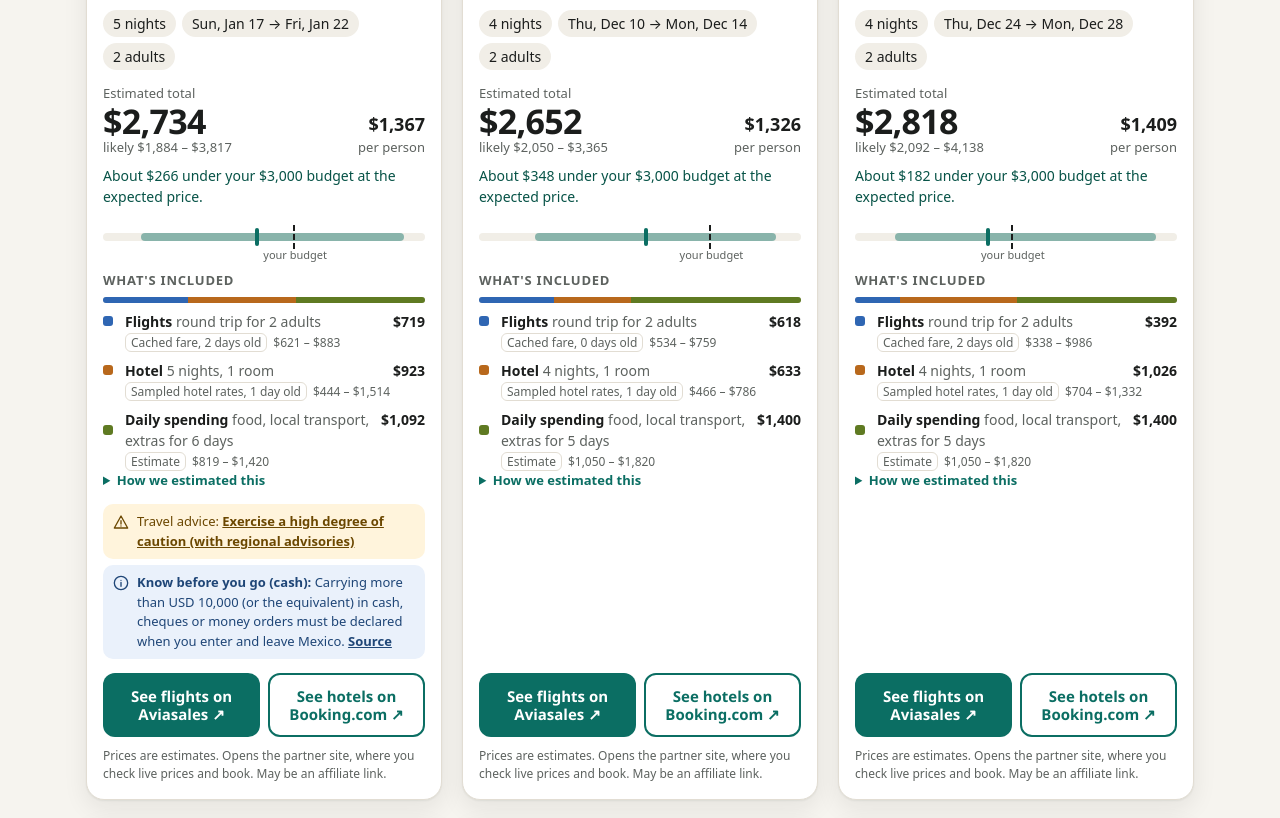
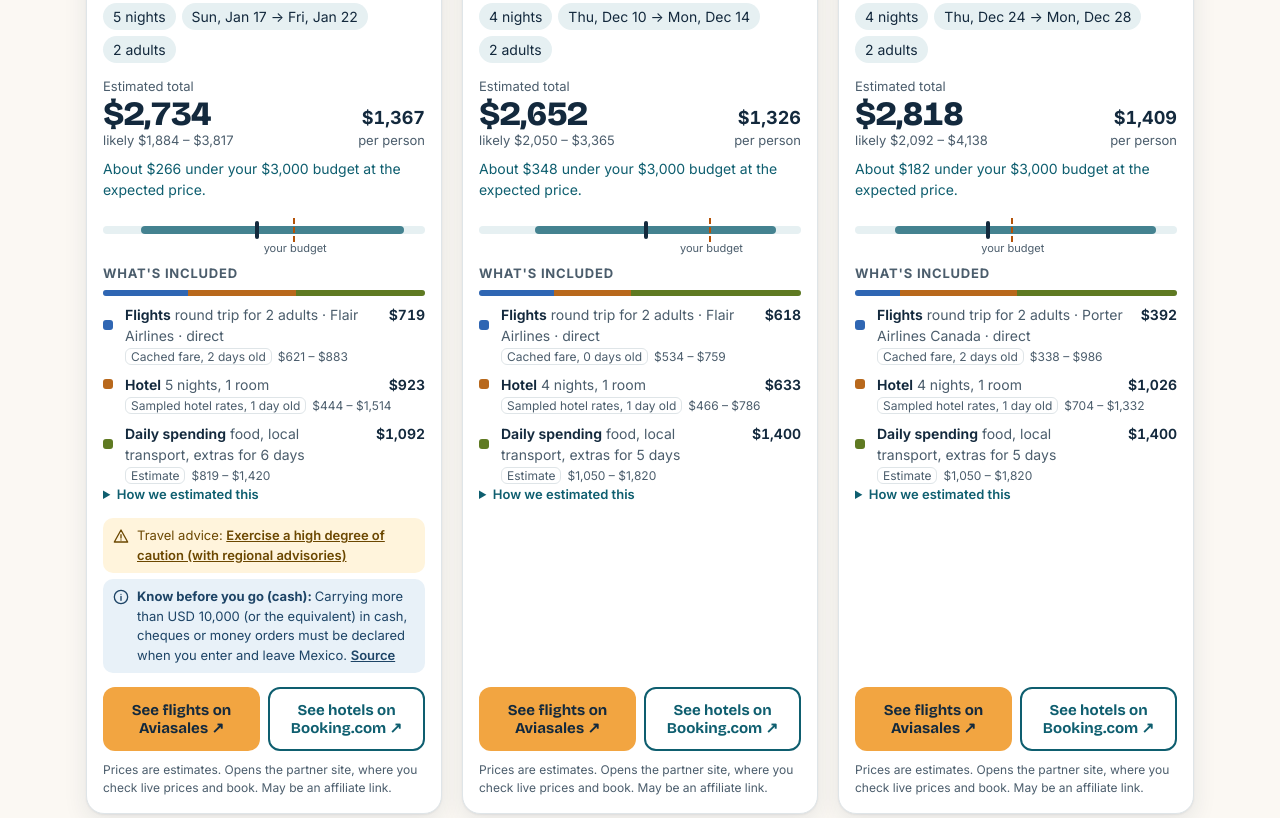
Before and after one commit to Bahafin/budget-trip-finder, a plain HTML site: page site/index.html in a window 1280 px wide. Shown: the part 905-1723 px from the top of the page. Drawn offline with nearby package versions, Linux system fonts and the light colour scheme; grey boxes are pictures that could not be loaded.

Commit message:
Use hotelLinkFor, show airline and stops, apply the brand look brief
Hotel button uses engine's hotelLinkFor() and names the partner (Klook or
Booking.com); both partner links are rel="noopener sponsored". The Flights
row shows the airline and direct/stops. Colours and type follow
docs/brand/name-and-brand.md section 5 (lake, sun CTA with ink text,
paper, mist; Bricolage Grotesque + Inter). Screenshots refreshed.

Co-Authored-By: Claude Opus 5.5 <noreply@anthropic.com>

```diff
--- a/site/index.html
+++ b/site/index.html
@@ -8,31 +8,37 @@
 <meta name="color-scheme" content="light dark">
 <title>Budget Trip Finder</title>
 <link rel="preconnect" href="https://thumb.wikimedia.org">
+<link rel="preconnect" href="https://fonts.googleapis.com">
+<link rel="preconnect" href="https://fonts.gstatic.com" crossorigin>
+<link rel="stylesheet" href="https://fonts.googleapis.com/css2?family=Bricolage+Grotesque:opsz,wght@12..96,600..800&family=Inter:wght@400..700&display=swap">
 <style>
-  /* ---- Brand tokens: swap these to rebrand. ---- */
+  /* ---- Brand tokens: swap these to rebrand (palette and type from docs/brand/name-and-brand.md, section 5). ---- */
   :root {
-    --brand-name: "Budget Trip Finder";
-    --brand: #0b6e63;        /* primary: buttons, links, "fits" */
-    --brand-strong: #08564d;
+    --lake: #0E5E6F; --sun: #F2A541; --sun-deep: #B45309; --paper: #FBF8F3; --mist: #E6F0F2; --night: #13293D;
+    --brand: var(--lake);    /* links, secondary buttons, range band */
+    --brand-strong: #0a4855;
     --on-brand: #ffffff;
-    --sun: #f4a03a;          /* warm accent */
-    --font-display: ui-rounded, "SF Pro Rounded", "Segoe UI Variable Display", "Segoe UI", system-ui, sans-serif;
-    --font-body: system-ui, -apple-system, "Segoe UI", Roboto, sans-serif;
+    --cta: var(--sun); --cta-hover: #e8952a; --on-cta: var(--night);   /* the one call to action: always ink text on sun */
+    --font-display: "Bricolage Grotesque", system-ui, sans-serif;
+    --font-body: "Inter", system-ui, -apple-system, "Segoe UI", sans-serif;
 
-    --bg: #f6f4ef; --surface: #ffffff; --surface-2: #f1eee7; --ink: #1b1d1c; --muted: #5d625f; --line: #e2ddd3;
+    --bg: var(--paper); --surface: #ffffff; --surface-2: var(--mist); --ink: var(--night); --muted: #4b5d6c; --line: #dfe5e8;
+    --tick: var(--night);
     --flights: #2f66b3; --lodging: #b8681c; --daily: #5f7a22;
-    --fit-bg: #dff3ec; --fit-ink: #075347; --stretch-bg: #fdecd2; --stretch-ink: #7a4300;
-    --warn-bg: #fff4dc; --warn-ink: #6b4700; --info-bg: #eaf1fb; --info-ink: #1f4677;
-    --shadow: 0 1px 2px rgb(20 30 25 / 6%), 0 8px 24px rgb(20 30 25 / 8%);
+    --fit-bg: var(--sun); --fit-ink: var(--night); --stretch-bg: #fbe3c6; --stretch-ink: #8a3f06;
+    --under-ink: var(--lake); --over-ink: var(--sun-deep);
+    --warn-bg: #fff4dc; --warn-ink: #6b4700; --info-bg: #e8f1f8; --info-ink: #1d4466;
+    --shadow: 0 1px 2px rgb(19 41 61 / 6%), 0 8px 24px rgb(19 41 61 / 9%);
     --radius: 18px;
   }
   @media (prefers-color-scheme: dark) {
     :root {
-      --brand: #4cc4b0; --brand-strong: #7bd9c9; --on-brand: #06231f; --sun: #f6b25e;
-      --bg: #121514; --surface: #1b1f1e; --surface-2: #232827; --ink: #ecefed; --muted: #a3aaa7; --line: #303735;
-      --flights: #7fa8e8; --lodging: #e5a465; --daily: #a8c464;
-      --fit-bg: #133a33; --fit-ink: #9fe6d6; --stretch-bg: #3b2a12; --stretch-ink: #f6c98a;
-      --warn-bg: #362b13; --warn-ink: #f2d38c; --info-bg: #172638; --info-ink: #b5cdf0;
+      --brand: #6cc3d3; --brand-strong: #9ad8e3; --on-brand: var(--night); --cta-hover: #f6b964;
+      --bg: var(--night); --surface: #1a3349; --surface-2: #233f58; --ink: #f1efe9; --muted: #b3c2cf; --line: #2e4b65;
+      --tick: #f1efe9;
+      --flights: #86aef0; --lodging: #eaa765; --daily: #a8c464;
+      --stretch-bg: #4a3214; --stretch-ink: #f8cf98; --under-ink: #8fd6e2; --over-ink: #f6b56a;
+      --warn-bg: #3a2f17; --warn-ink: #f2d38c; --info-bg: #1d3a55; --info-ink: #bcd6ee;
       --shadow: 0 1px 2px rgb(0 0 0 / 40%), 0 8px 24px rgb(0 0 0 / 30%);
     }
   }
@@ -41,7 +47,7 @@
   html { -webkit-text-size-adjust: 100%; }
   body { margin: 0; background: var(--bg); color: var(--ink); font: 16px/1.5 var(--font-body); }
   a { color: var(--brand); }
-  :focus-visible { outline: 3px solid var(--sun); outline-offset: 2px; border-radius: 6px; }
+  :focus-visible { outline: 3px solid var(--sun); outline-offset: 2px; box-shadow: 0 0 0 2px var(--night); border-radius: 6px; }
   .wrap { max-width: 1140px; margin: 0 auto; padding: 0 16px; }
   .sr-only { position: absolute; width: 1px; height: 1px; overflow: hidden; clip: rect(0 0 0 0); white-space: nowrap; }
 
@@ -59,7 +65,7 @@
   .hero-copy { padding: 48px 0 124px; max-width: 720px; }
   .eyebrow { font-weight: 600; font-size: 14px; letter-spacing: .06em; text-transform: uppercase; opacity: .92; margin: 0 0 10px; }
   h1 { font: 800 clamp(34px, 7vw, 60px)/1.05 var(--font-display); letter-spacing: -0.02em; margin: 0 0 14px; text-shadow: 0 2px 18px rgb(0 0 0 / 30%); }
-  h1 .amt { color: #ffd38f; white-space: nowrap; }
+  h1 .amt { color: var(--sun); white-space: nowrap; }
   .hero-sub { font-size: clamp(16px, 2.4vw, 19px); margin: 0; max-width: 560px; text-shadow: 0 1px 10px rgb(0 0 0 / 35%); }
   .hero-credit { position: absolute; right: 16px; left: 16px; bottom: 92px; margin: 0; text-align: right; font-size: 11px; color: rgb(255 255 255 / 85%); }
   .hero-credit a { color: inherit; }
@@ -78,9 +84,9 @@
                   border-radius: 12px; padding: 11px 12px; min-width: 0; width: 100%; }
   .money input { font: 700 24px var(--font-display); padding: 10px 12px 10px 34px; }
   input:focus, select:focus { border-color: var(--brand); }
-  .go { grid-column: 1 / -1; font: 700 17px var(--font-display); background: var(--brand); color: var(--on-brand); border: 0;
+  .go { grid-column: 1 / -1; font: 700 17px var(--font-display); background: var(--cta); color: var(--on-cta); border: 0;
         border-radius: 12px; padding: 14px 18px; cursor: pointer; }
-  .go:hover { background: var(--brand-strong); }
+  .go:hover { background: var(--cta-hover); }
   @media (min-width: 760px) {
     form { grid-template-columns: 1.6fr repeat(5, minmax(0, 1fr)) auto; align-items: end; padding: 18px; }
     form > .field, form > .field.wide, .field.budget { grid-column: auto; }
@@ -120,14 +126,13 @@
   .price .pp { text-align: right; font-size: 14px; }
   .price .pp b { font-size: 18px; font-variant-numeric: tabular-nums; }
   .left { font-size: 14px; margin-top: -6px; }
-  .left.within { color: var(--fit-ink); } .left.stretch { color: var(--stretch-ink); }
-  @media (prefers-color-scheme: dark) { .left.within { color: var(--brand); } }
+  .left.within { color: var(--under-ink); } .left.stretch { color: var(--over-ink); }
 
   .meter { position: relative; height: 34px; margin: 2px 0 0; }
   .meter .track { position: absolute; left: 0; right: 0; top: 10px; height: 8px; border-radius: 4px; background: var(--surface-2); }
-  .meter .band { position: absolute; top: 10px; height: 8px; border-radius: 4px; background: color-mix(in srgb, var(--brand) 45%, transparent); }
-  .meter .exp { position: absolute; top: 5px; width: 4px; height: 18px; margin-left: -2px; border-radius: 2px; background: var(--brand); }
-  .meter .budget { position: absolute; top: 2px; height: 24px; border-left: 2px dashed var(--ink); }
+  .meter .band { position: absolute; top: 10px; height: 8px; border-radius: 4px; background: var(--brand); opacity: .75; }
+  .meter .exp { position: absolute; top: 5px; width: 4px; height: 18px; margin-left: -2px; border-radius: 2px; background: var(--tick); }
+  .meter .budget { position: absolute; top: 2px; height: 24px; border-left: 2px dashed var(--over-ink); }
   .meter .budget span { position: absolute; top: 22px; transform: translateX(-50%); font-size: 11px; color: var(--muted); white-space: nowrap; }
 
   .incl h3 { font-size: 13px; text-transform: uppercase; letter-spacing: .06em; color: var(--muted); margin: 0 0 6px; }
@@ -154,8 +159,8 @@
   .ctas { margin-top: auto; display: grid; gap: 8px; grid-template-columns: 1fr 1fr; }
   .btn { display: flex; align-items: center; justify-content: center; gap: 6px; text-align: center; text-decoration: none;
          font: 700 15px/1.2 var(--font-display); border-radius: 12px; padding: 12px 10px; min-height: 48px; }
-  .btn.primary { background: var(--brand); color: var(--on-brand); }
-  .btn.primary:hover { background: var(--brand-strong); }
+  .btn.primary { background: var(--cta); color: var(--on-cta); }
+  .btn.primary:hover { background: var(--cta-hover); }
   .btn.secondary { border: 2px solid var(--brand); color: var(--brand); }
   .btn.secondary:hover { background: var(--surface-2); }
   .fine { font-size: 12px; color: var(--muted); margin: -4px 0 0; }
@@ -168,7 +173,7 @@
   .how div { background: var(--surface); border: 1px solid var(--line); border-radius: var(--radius); padding: 18px; }
   .how h3 { margin: 0 0 4px; font: 700 18px var(--font-display); }
   .how p { margin: 0; color: var(--muted); font-size: 14px; }
-  .how .n { display: inline-grid; place-items: center; width: 28px; height: 28px; border-radius: 50%; background: var(--fit-bg); color: var(--fit-ink); font-weight: 800; margin-bottom: 8px; }
+  .how .n { display: inline-grid; place-items: center; width: 28px; height: 28px; border-radius: 50%; background: var(--sun); color: var(--night); font-weight: 800; margin-bottom: 8px; }
   footer { color: var(--muted); font-size: 13px; padding: 32px 0 48px; }
   footer p { margin: 0 0 8px; max-width: 760px; }
   footer strong { color: var(--ink); }
@@ -185,7 +190,7 @@
   <div class="wrap">
     <div class="topbar">
       <a class="logo" href="./" aria-label="Budget Trip Finder home">
-        <svg width="28" height="28" viewBox="0 0 28 28" aria-hidden="true"><circle cx="14" cy="14" r="13" fill="#f4a03a"/><path d="M6 17c3-1 5-4 8-4s5 3 8 4" stroke="#fff" stroke-width="2.4" fill="none" stroke-linecap="round"/><circle cx="14" cy="9" r="2.6" fill="#fff"/></svg>
+        <svg width="28" height="28" viewBox="0 0 28 28" aria-hidden="true"><circle cx="14" cy="14" r="13" fill="#F2A541"/><path d="M6 17c3-1 5-4 8-4s5 3 8 4" stroke="#fff" stroke-width="2.4" fill="none" stroke-linecap="round"/><circle cx="14" cy="9" r="2.6" fill="#fff"/></svg>
         <span class="brand-name">Budget Trip Finder</span>
       </a>
     </div>
@@ -195,7 +200,7 @@
       <p class="hero-sub">Give us one number for the whole trip. We price flights, a hotel and daily spending for every destination, then show you what fits.</p>
     </div>
   </div>
-  <p class="hero-credit">Photo: Bávaro beach, Punta Cana, by Oleg Yunakov, <a href="https://commons.wikimedia.org/wiki/File:2023_-_Playa_Bavaro_Punta_Cana_-_08.jpg" target="_blank" rel="noopener">CC BY-SA 4.0</a></p>
+  <p class="hero-credit" title="Bávaro beach, Punta Cana">Photo: Oleg Yunakov, <a href="https://commons.wikimedia.org/wiki/File:2023_-_Playa_Bavaro_Punta_Cana_-_08.jpg" target="_blank" rel="noopener">CC BY-SA 4.0</a></p>
 </header>
 
 <main class="wrap">
@@ -234,7 +239,7 @@
 </main>
 
 <script type="module">
-import { prepare, roomsNeeded, search } from "./engine.js";
+import { hotelLinkFor, prepare, roomsNeeded, search } from "./engine.js";
 import { PHOTOS } from "./photos.js";
 
 const f = document.getElementById("f");
@@ -268,14 +273,6 @@ const icon = (path) => {
 const ICON_WARN = "M12 3 2 21h20L12 3zm0 7v5m0 3v.01";
 const ICON_INFO = "M12 22a10 10 0 1 0 0-20 10 10 0 0 0 0 20zm0-11v6m0-9v.01";
 
-function hotelLink(p, req) {
-  const q = new URLSearchParams({
-    ss: p.dest.name, checkin: p.fare.depart, checkout: p.fare.ret,
-    group_adults: req.adults, group_children: req.children, no_rooms: roomsNeeded(req.adults, req.children),
-  });
-  return "https://www.booking.com/searchresults.html?" + q;
-}
-
 // Turn the engine's confidence label into plain words; the raw label stays in the tooltip.
 function confText(c) {
   let m;
@@ -286,8 +283,10 @@ function confText(c) {
   return c;
 }
 
+const stops = (n) => (n == null ? null : n === 0 ? "direct" : `${n} stop${n > 1 ? "s" : ""}`);
+
 const LABELS = {
-  flights: (p, req, t) => ["Flights", `round trip for ${t}`],
+  flights: (p, req, t) => ["Flights", [`round trip for ${t}`, p.fare.airline, stops(p.fare.transfers)].filter(Boolean).join(" · ")],
   lodging: (p, req) => ["Hotel", `${p.nights} nights, ${roomsNeeded(req.adults, req.children)} room${roomsNeeded(req.adults, req.children) > 1 ? "s" : ""}`],
   daily: (p) => ["Daily spending", `food, local transport, extras for ${p.nights + 1} days`],
 };
@@ -383,9 +382,10 @@ function card(p, req, data) {
 
   // Outbound partner links (we refer, we don't sell)
   const ctas = el("div", { class: "ctas" });
+  const hotel = hotelLinkFor(p.dest, p.fare, req);
   if (p.fare.link) ctas.append(el("a", { class: "btn primary", href: p.fare.link, target: "_blank", rel: "noopener sponsored" }, "See flights on Aviasales ↗"));
-  ctas.append(el("a", { class: `btn ${p.fare.link ? "secondary" : "primary"}`, href: hotelLink(p, req), target: "_blank", rel: "noopener" }, "See hotels on Booking.com ↗"));
-  if (!p.fare.link) ctas.style.gridTemplateColumns = "1fr";
+  if (hotel) ctas.append(el("a", { class: `btn ${p.fare.link ? "secondary" : "primary"}`, href: hotel.url, target: "_blank", rel: "noopener sponsored" }, `See hotels on ${hotel.partner} ↗`));
+  if (ctas.childElementCount < 2) ctas.style.gridTemplateColumns = "1fr";
   b.append(ctas, el("p", { class: "fine" }, "Prices are estimates. Opens the partner site, where you check live prices and book. May be an affiliate link."));
 
   c.append(b);
```
Also changed, not shown: docs/design/mobile-1-hero-dark.jpg (added), docs/design/mobile-1-hero-light.jpg (deleted), docs/design/mobile-2-card-light.jpg, docs/design/mobile-3-links-light.jpg, docs/design/mobile-4-card-dark.jpg, 3 other files.
